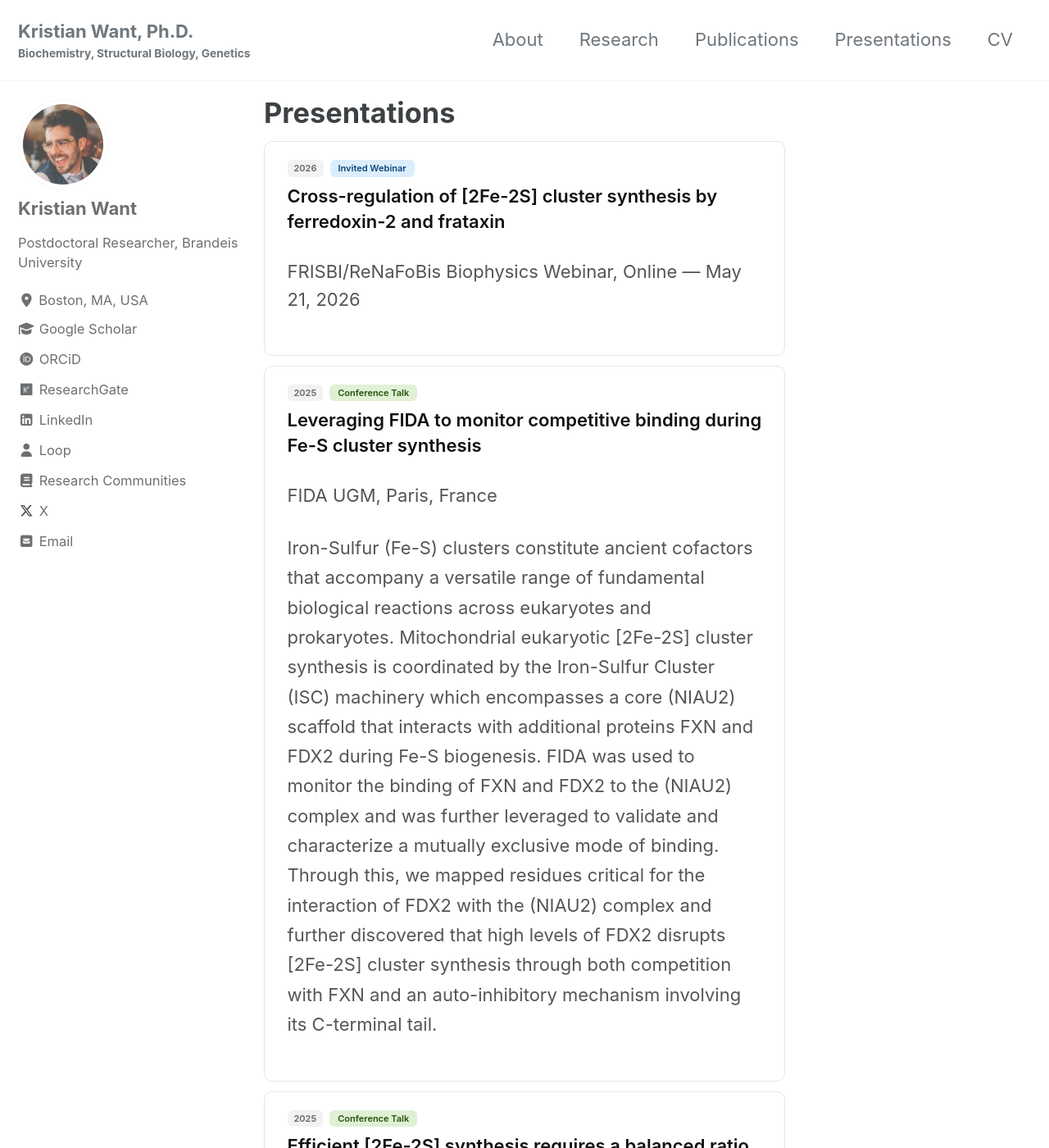
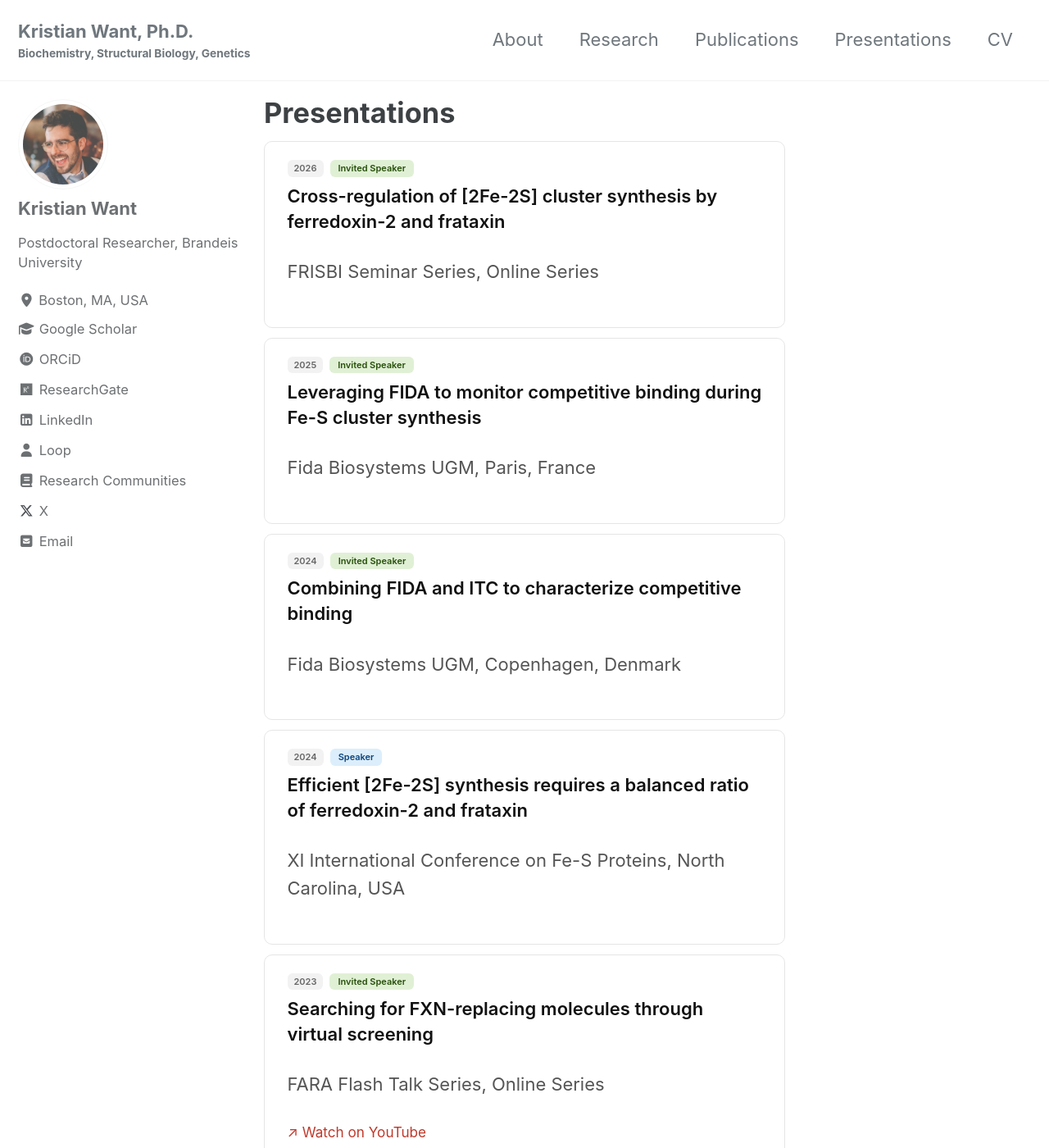
Before and after one commit to kristianwant/kristianwant.github.io, a Jekyll site: the page built from _pages/presentations.md, in a window 1280 px wide and 1400 px high. Shown: the whole window at 82% size. Built offline with Jekyll 4.4.1, drawn with Linux system fonts in a browser that asks for light colours; cached includes are drawn as plain includes; some of the changed text lies outside the part shown.

Commit message:
Update presentations list and drop abstracts
New talk list, venues, and Invited Speaker/Speaker categorization; abstracts removed from all entries. Dropped the redundant highest-rated-talk badge since it's now in the About page Awards section.

```diff
--- a/_pages/presentations.md
+++ b/_pages/presentations.md
@@ -22,57 +22,68 @@ description: "Conference talks and invited webinars by Kristian Want on Fe-S clu
   background: #f2f2f2; border-radius: 6px; padding: 2px 8px;
 }
 .pres-type-badge { font-size: 11px; font-weight: 600; padding: 2px 10px; border-radius: 6px; }
-.badge-webinar  { background: #dceefb; color: #0c447c; }
-.badge-conf     { background: #e0f0d5; color: #27500a; }
-.badge-flash    { background: #fde8df; color: #7a2e0e; }
+.badge-invited  { background: #e0f0d5; color: #27500a; }
+.badge-speaker  { background: #dceefb; color: #0c447c; }
 .pres-title { font-size: 0.95rem; font-weight: 600; color: #111; margin: 0 0 5px; line-height: 1.4; }
 .pres-venue { font-size: 0.8rem; color: #555; margin: 0 0 8px; line-height: 1.55; }
-.pres-abstract { font-size: 0.8rem; color: #555; margin: 0 0 8px; line-height: 1.65; }
 .pres-footer { display: flex; align-items: center; gap: 12px; flex-wrap: wrap; }
 .pres-link { font-size: 0.78rem; color: #c0392b; text-decoration: none; }
 .pres-link:hover { text-decoration: underline; }
-.pres-award { font-size: 0.78rem; color: #27500a; font-style: italic; }
 </style>
 
 <div class="pres-card">
   <div class="pres-meta">
     <span class="pres-year">2026</span>
-    <span class="pres-type-badge badge-webinar">Invited Webinar</span>
+    <span class="pres-type-badge badge-invited">Invited Speaker</span>
   </div>
   <p class="pres-title">Cross-regulation of [2Fe-2S] cluster synthesis by ferredoxin-2 and frataxin</p>
-  <p class="pres-venue">FRISBI/ReNaFoBis Biophysics Webinar, Online — May 21, 2026</p>
+  <p class="pres-venue">FRISBI Seminar Series, Online Series</p>
 </div>
 
 <div class="pres-card">
   <div class="pres-meta">
     <span class="pres-year">2025</span>
-    <span class="pres-type-badge badge-conf">Conference Talk</span>
+    <span class="pres-type-badge badge-invited">Invited Speaker</span>
   </div>
   <p class="pres-title">Leveraging FIDA to monitor competitive binding during Fe-S cluster synthesis</p>
-  <p class="pres-venue">FIDA UGM, Paris, France</p>
-  <p class="pres-abstract">Iron-Sulfur (Fe-S) clusters constitute ancient cofactors that accompany a versatile range of fundamental biological reactions across eukaryotes and prokaryotes. Mitochondrial eukaryotic [2Fe-2S] cluster synthesis is coordinated by the Iron-Sulfur Cluster (ISC) machinery which encompasses a core (NIAU2) scaffold that interacts with additional proteins FXN and FDX2 during Fe-S biogenesis. FIDA was used to monitor the binding of FXN and FDX2 to the (NIAU2) complex and was further leveraged to validate and characterize a mutually exclusive mode of binding. Through this, we mapped residues critical for the interaction of FDX2 with the (NIAU2) complex and further discovered that high levels of FDX2 disrupts [2Fe-2S] cluster synthesis through both competition with FXN and an auto-inhibitory mechanism involving its C-terminal tail.</p>
+  <p class="pres-venue">Fida Biosystems UGM, Paris, France</p>
 </div>
 
 <div class="pres-card">
   <div class="pres-meta">
-    <span class="pres-year">2025</span>
-    <span class="pres-type-badge badge-conf">Conference Talk</span>
+    <span class="pres-year">2024</span>
+    <span class="pres-type-badge badge-invited">Invited Speaker</span>
   </div>
-  <p class="pres-title">Efficient [2Fe-2S] synthesis requires a balanced ratio of Ferredoxin-2 and Frataxin</p>
-  <p class="pres-venue">XI International Conference on Fe-S Proteins, Winston-Salem, NC, USA</p>
-  <p class="pres-abstract">Iron-sulfur (FeS) clusters are indispensable molecular entities involved in crucial cellular processes across all domains of life. Using biochemical assays, we demonstrate that modulating FDX2 can mitigate FXN-associated toxicity while also enhancing FeS cluster synthesis efficiency, offering insights for Friedreich's Ataxia therapeutic development.</p>
+  <p class="pres-title">Combining FIDA and ITC to characterize competitive binding</p>
+  <p class="pres-venue">Fida Biosystems UGM, Copenhagen, Denmark</p>
+</div>
+
+<div class="pres-card">
+  <div class="pres-meta">
+    <span class="pres-year">2024</span>
+    <span class="pres-type-badge badge-speaker">Speaker</span>
+  </div>
+  <p class="pres-title">Efficient [2Fe-2S] synthesis requires a balanced ratio of ferredoxin-2 and frataxin</p>
+  <p class="pres-venue">XI International Conference on Fe-S Proteins, North Carolina, USA</p>
 </div>
 
 <div class="pres-card">
   <div class="pres-meta">
     <span class="pres-year">2023</span>
-    <span class="pres-type-badge badge-flash">Flash Talk</span>
+    <span class="pres-type-badge badge-invited">Invited Speaker</span>
   </div>
-  <p class="pres-title">Friedreich's Ataxia Research Alliance (FARA) Flash Talk Series</p>
-  <p class="pres-venue">FARA Flash Talks, Online</p>
-  <p class="pres-abstract">Flash talk for the 2023 FARA Flash Talk Series (begins at 16:37).</p>
+  <p class="pres-title">Searching for FXN-replacing molecules through virtual screening</p>
+  <p class="pres-venue">FARA Flash Talk Series, Online Series</p>
   <div class="pres-footer">
     <a class="pres-link" href="https://www.youtube.com/watch?v=yLaKP34jTzQ" target="_blank">↗ Watch on YouTube</a>
-    <span class="pres-award">🏆 Awarded highest rated talk</span>
   </div>
 </div>
+
+<div class="pres-card">
+  <div class="pres-meta">
+    <span class="pres-year">2023</span>
+    <span class="pres-type-badge badge-speaker">Speaker</span>
+  </div>
+  <p class="pres-title">Mechanisms of frataxin and ferredoxin-2 during Fe-S cluster formation</p>
+  <p class="pres-venue">Institute for Integrative Biology of the Cell Seminar Series, Paris, France</p>
+</div>
```
